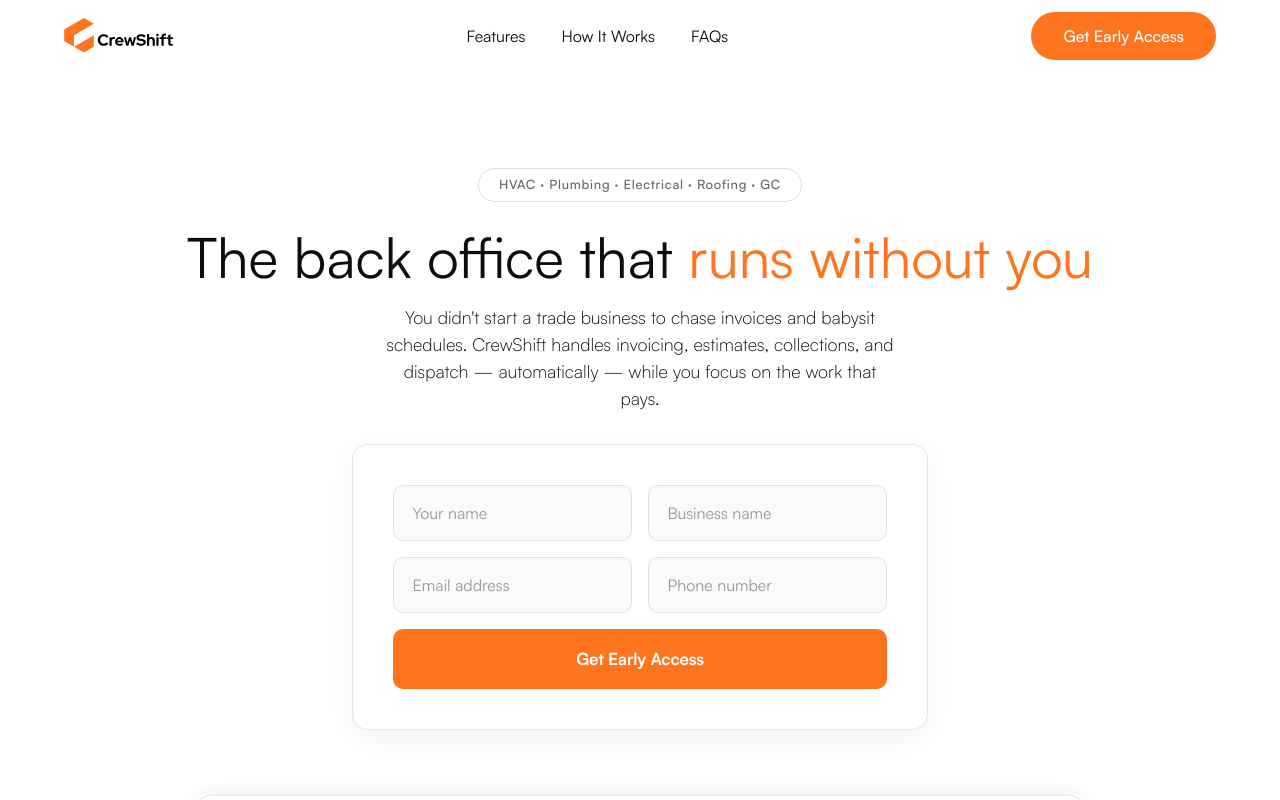
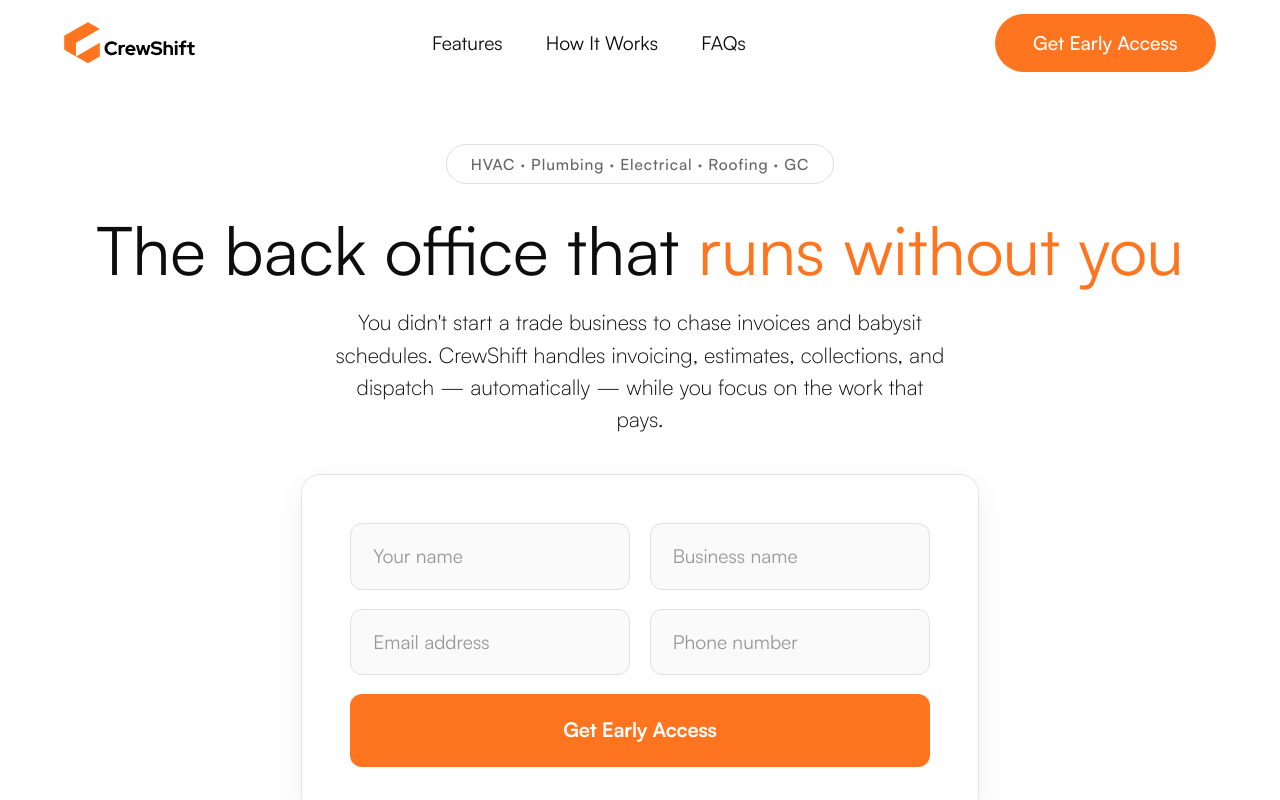
Before and after one commit to dandespinoza/crewshift-landing, a Next.js app: page / in a window 1280 px wide. Shown: the top 800 px of the page. Built offline with nearby package versions, Linux system fonts and the light colour scheme.

Commit message:
Scale site to 120% on desktop, reduce hero padding
Co-Authored-By: Claude Opus 4.6 <noreply@anthropic.com>

```diff
--- a/src/app/landing.css
+++ b/src/app/landing.css
@@ -32,6 +32,7 @@ html {
   -webkit-text-size-adjust: 100%;
   font-family: sans-serif;
   height: 100%;
+  font-size: 120%;
 }
 
 body {
@@ -380,6 +381,10 @@ p {
 
 .section-home-header {
   position: relative;
+}
+.section-home-header .padding-section-large {
+  padding-top: 3rem;
+  padding-bottom: 4rem;
 }
 .home-header-component {
   flex-direction: column;
@@ -837,6 +842,7 @@ p {
    ══════════════════════════════════════════════════════════════ */
 
 @media screen and (max-width: 991px) {
+  html { font-size: 100%; }
   .margin-xlarge { margin: 3rem; }
   .margin-large { margin: 2.5rem; }
   .margin-medium { margin: 1.5rem; }
```
